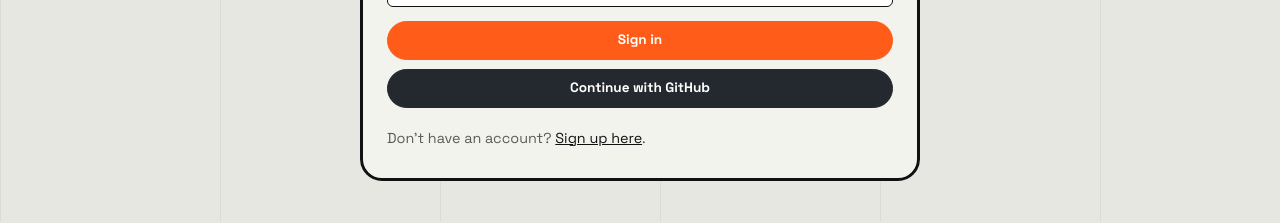
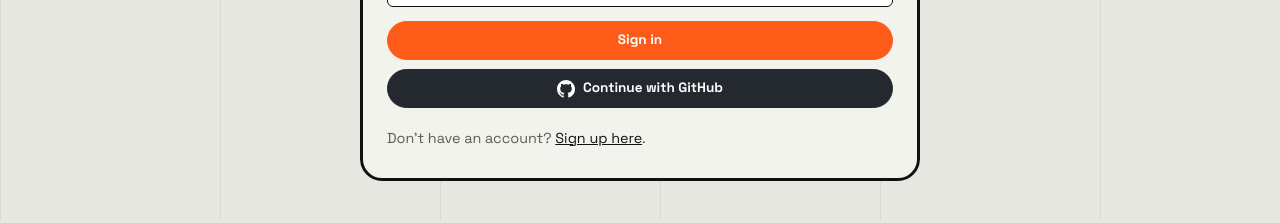
Before and after one commit to enpidi26/vibelog, a Vue app in the folder frontend/: page /login in a window 1280 px wide. Shown: the part 340-563 px from the top of the page. Built offline with nearby package versions, Linux system fonts and the light colour scheme; what @tanstack/vue-query would draw is missing.

Commit message:
feat(ui): add GitHub logo to OAuth buttons on login and register

```diff
--- a/frontend/src/assets/main.css
+++ b/frontend/src/assets/main.css
@@ -250,6 +250,13 @@ a.btn.github-btn {
   color: #fff;
   border-color: #24292f;
   text-align: center;
+  display: inline-flex;
+  align-items: center;
+  justify-content: center;
+  gap: 0.5rem;
+}
+.github-icon {
+  flex: 0 0 auto;
 }
 a.btn.github-btn:hover {
   background: #32383f;
--- /dev/null
+++ b/frontend/src/components/GithubIcon.vue
@@ -0,0 +1,14 @@
+<template>
+  <svg
+    class="github-icon"
+    viewBox="0 0 16 16"
+    width="18"
+    height="18"
+    aria-hidden="true"
+    fill="currentColor"
+  >
+    <path
+      d="M8 0C3.58 0 0 3.58 0 8c0 3.54 2.29 6.53 5.47 7.59.4.07.55-.17.55-.38 0-.19-.01-.82-.01-1.49-2.01.37-2.53-.49-2.69-.94-.09-.23-.48-.94-.82-1.13-.28-.15-.68-.52-.01-.53.63-.01 1.08.58 1.23.82.72 1.21 1.87.87 2.33.66.07-.52.28-.87.51-1.07-1.78-.2-3.64-.89-3.64-3.95 0-.87.31-1.59.82-2.15-.08-.2-.36-1.02.08-2.12 0 0 .67-.21 2.2.82.64-.18 1.32-.27 2-.27s1.36.09 2 .27c1.53-1.04 2.2-.82 2.2-.82.44 1.1.16 1.92.08 2.12.51.56.82 1.27.82 2.15 0 3.07-1.87 3.75-3.65 3.95.29.25.54.73.54 1.48 0 1.07-.01 1.93-.01 2.2 0 .21.15.46.55.38A8.01 8.01 0 0 0 16 8c0-4.42-3.58-8-8-8Z"
+    />
+  </svg>
+</template>
--- a/frontend/src/pages/LoginPage.vue
+++ b/frontend/src/pages/LoginPage.vue
@@ -12,6 +12,7 @@
       <p v-if="error" class="error" role="alert">{{ error }}</p>
       <button class="btn primary block" type="submit" :disabled="loading">{{ loading ? 'Signing in...' : 'Sign in' }}</button>
       <a class="btn block github-btn" href="/api/auth/github" rel="noopener">
+        <GithubIcon />
         Continue with GitHub
       </a>
     </form>
@@ -25,6 +26,7 @@
 import { ref } from 'vue'
 import { useRouter } from 'vue-router'
 import AuthShell from '../components/AuthShell.vue'
+import GithubIcon from '../components/GithubIcon.vue'
 import { useAuth } from '../composables/useAuth'
 import { ApiError } from '../types'
 
--- a/frontend/src/pages/RegisterPage.vue
+++ b/frontend/src/pages/RegisterPage.vue
@@ -16,6 +16,7 @@
       <p v-if="error" class="error" role="alert">{{ error }}</p>
       <button class="btn primary block" type="submit" :disabled="loading">{{ loading ? 'Creating account...' : 'Sign up' }}</button>
       <a class="btn block github-btn" href="/api/auth/github" rel="noopener">
+        <GithubIcon />
         Continue with GitHub
       </a>
     </form>
@@ -29,6 +30,7 @@
 import { ref } from 'vue'
 import { useRouter } from 'vue-router'
 import AuthShell from '../components/AuthShell.vue'
+import GithubIcon from '../components/GithubIcon.vue'
 import { useAuth } from '../composables/useAuth'
 import { ApiError } from '../types'
 
```
Also changed, not shown: 1 other file (tests, documents, lock files or other folders).
